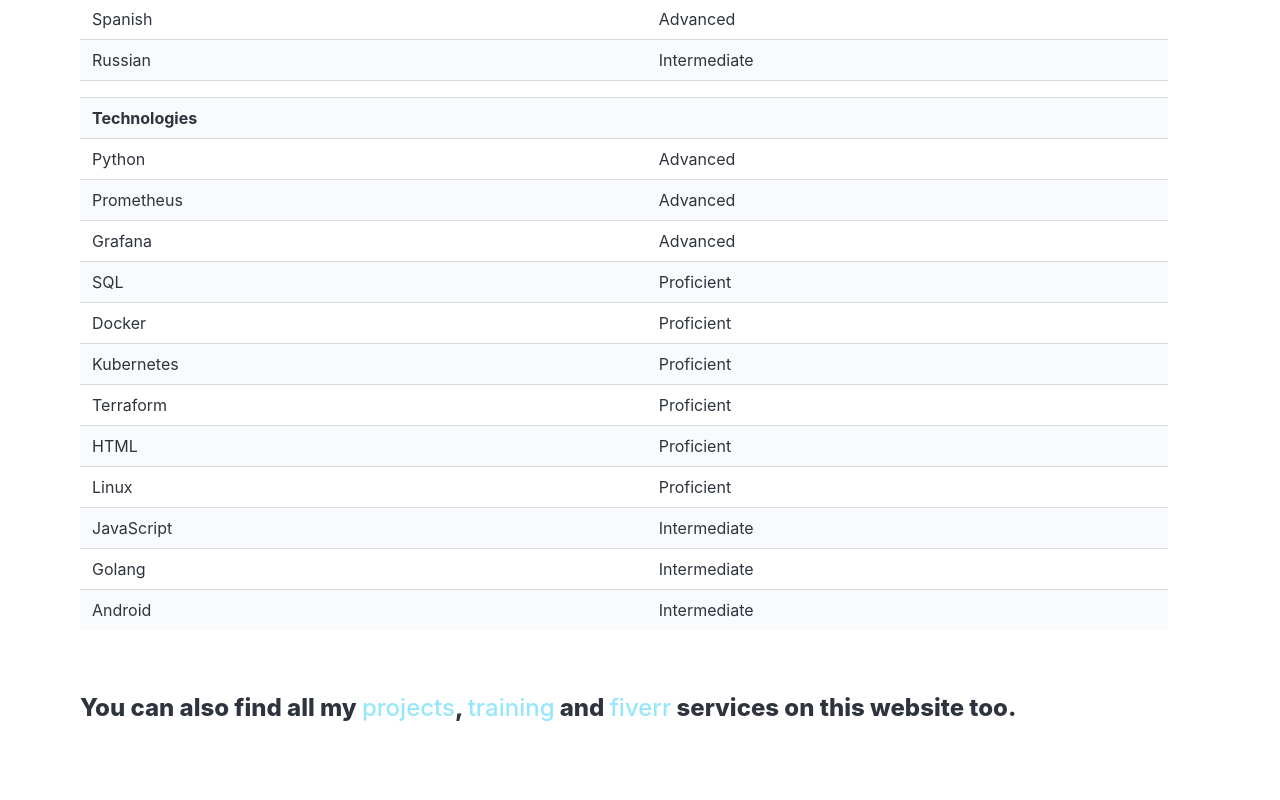
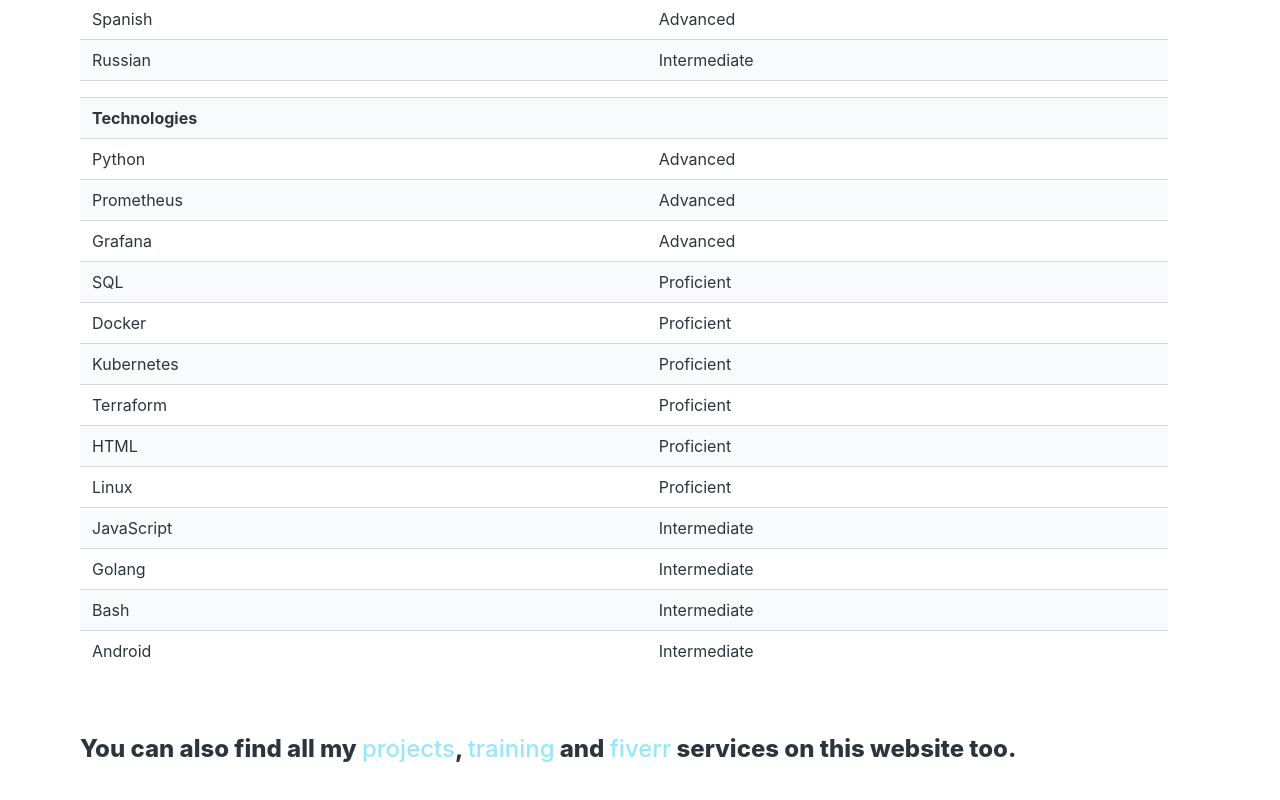
Before and after one commit to alexiscarbillet/alexis-carbillet, a React (Vite) app: page / in a window 1280 px wide. Shown: the part 3183-3983 px from the top of the page. Built offline with nearby package versions, Linux system fonts and the light colour scheme.

Commit message:
Update App.jsx

```diff
--- a/src/App.jsx
+++ b/src/App.jsx
@@ -297,6 +297,10 @@
               <td>Intermediate</td>
             </tr>
             <tr>
+              <td>Bash</td>
+              <td>Intermediate</td>
+            </tr>
+            <tr>
               <td>Android</td>
               <td>Intermediate</td>
             </tr>
```
